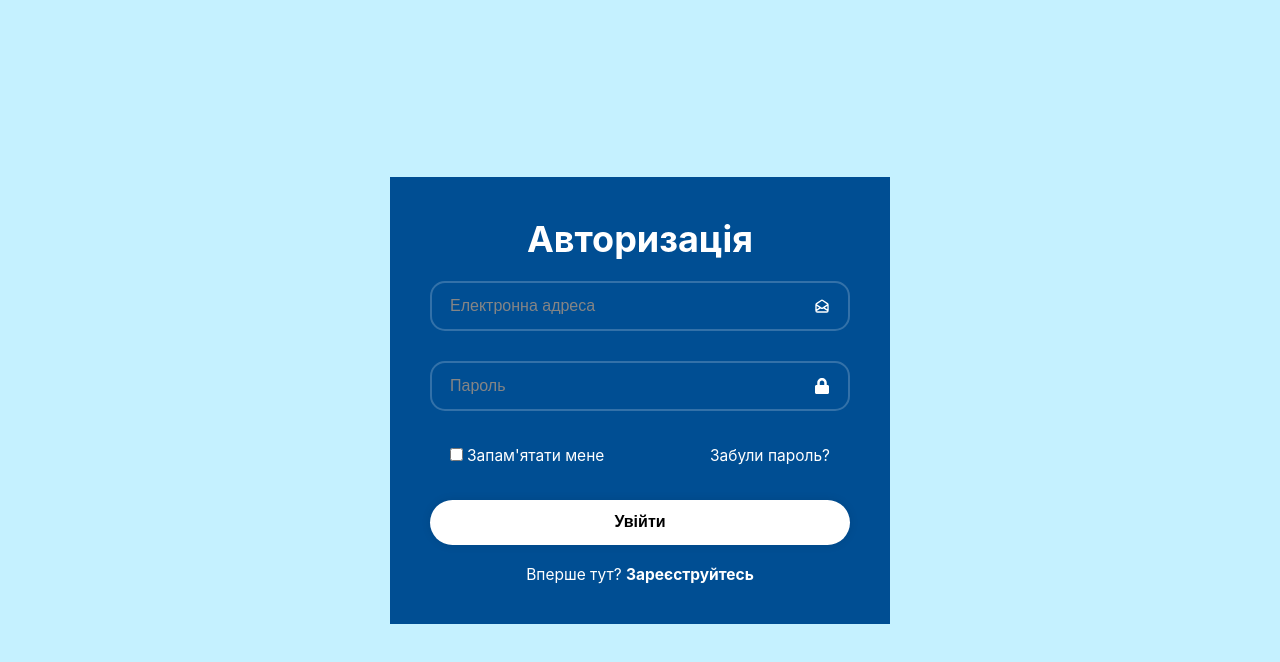
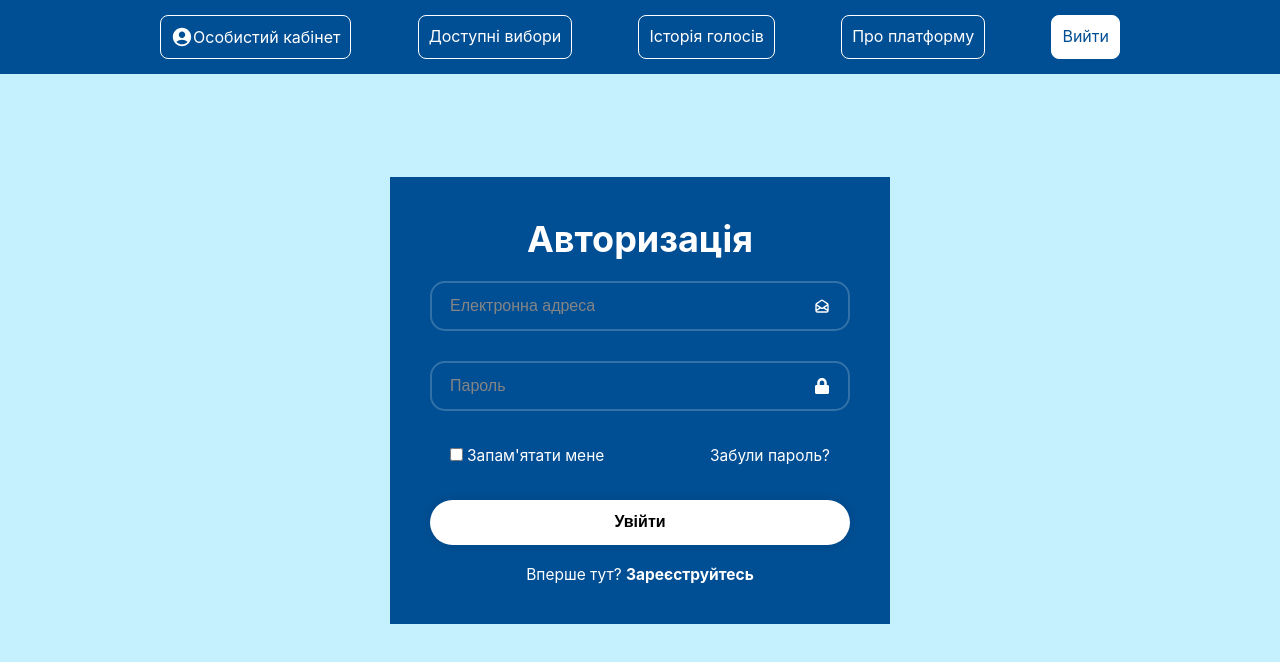
Before and after one commit to VotingService/frontend, a React (Create React App) app in the folder voting-service-react/: page / in a window 1280 px wide. Shown: the top 662 px of the page. Built offline with nearby package versions, Linux system fonts and the light colour scheme.

Commit message:
header layout

```diff
--- a/voting-service-react/src/App.js
+++ b/voting-service-react/src/App.js
@@ -6,10 +6,12 @@ import {
 } from "react-router-dom"
 import Login from './components/Authorization/Login/Login'
 import Register from './components/Authorization/Register/Register'
+import Header from './components/Header/Header';
 
 function App() {
     return (
         <Router>
+            <Header/>
             <Routes>
                 <Route path="/" element={<Login/>}/>
                 <Route path="/register" element={<Register/>}/>
--- /dev/null
+++ b/voting-service-react/src/components/Header/Header.css
@@ -0,0 +1,66 @@
+header {
+  background-color: rgb(0, 78, 147);
+  width: 100%;
+  position: fixed;
+  top: 0;
+  left: 0;
+  text-align: center;
+  padding: 15px 40px 15px 40px;
+  font-size: 30px;
+}
+
+.navbar{
+  display: flex;
+  justify-content: center;
+}
+
+.nav-list {
+  list-style-type: none;
+  width: 80%;
+  margin: 0;
+  padding: 0;
+  display: flex;
+  justify-content: space-between;
+}
+
+.nav-item{
+  border: solid;
+  border-width: 1px;
+  border-color: white;
+  border-radius: 8px;
+  padding: 10px;
+  transition: background-color 0.3s ease;
+}
+
+.nav-link {
+  color: white;
+  text-decoration: none;
+  font-size: 16px;
+  display: flex;
+  align-items: center;
+  justify-content: space-between;
+}
+
+.nav-item:hover {
+  background-color: rgb(0, 59, 110);
+  cursor: pointer;
+  transition: background-color 0.3s ease;
+}
+
+.navbar-nav {
+  display: flex;
+  justify-content: space-between;
+  width: 100%;
+}
+
+.exit-button{
+  background-color: white;
+}
+
+.exit-button:hover{
+  background-color: rgb(198, 198, 198);
+}
+
+.exit-button a{
+  color: rgb(0, 78, 147);
+}
--- /dev/null
+++ b/voting-service-react/src/components/Header/Header.js
@@ -0,0 +1,27 @@
+import React from 'react';
+import './Header.css';
+import { MdAccountCircle } from "react-icons/md";
+
+const Header = () => {
+  return (
+    <header>
+      <nav className="navbar">
+        <ul className="nav-list">
+          <li className="nav-item">
+            <a href="#" className="nav-link">
+              <MdAccountCircle style={{width: 22, height: 22}}/>
+              Особистий кабінет
+            </a>
+          </li>
+          <li className="nav-item"><a href="#" className="nav-link">Доступні вибори</a></li>
+          <li className="nav-item"><a href="#" className="nav-link">Історія голосів</a></li>
+          <li className="nav-item"><a href="#" className="nav-link">Про платформу</a></li>
+          <li className="nav-item exit-button"><a href="#" className="nav-link">Вийти</a></li>
+        </ul>
+
+      </nav>
+    </header>
+  );
+}
+
+export default Header;
```
